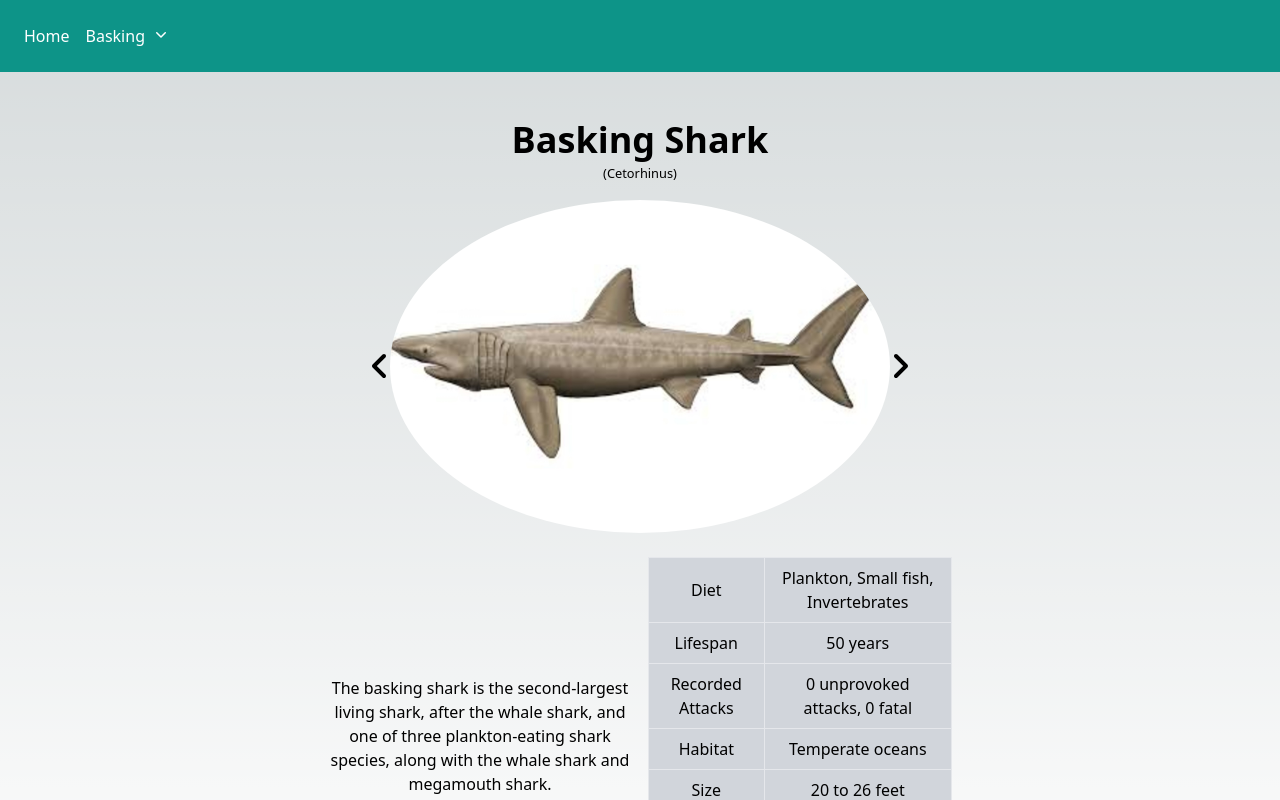
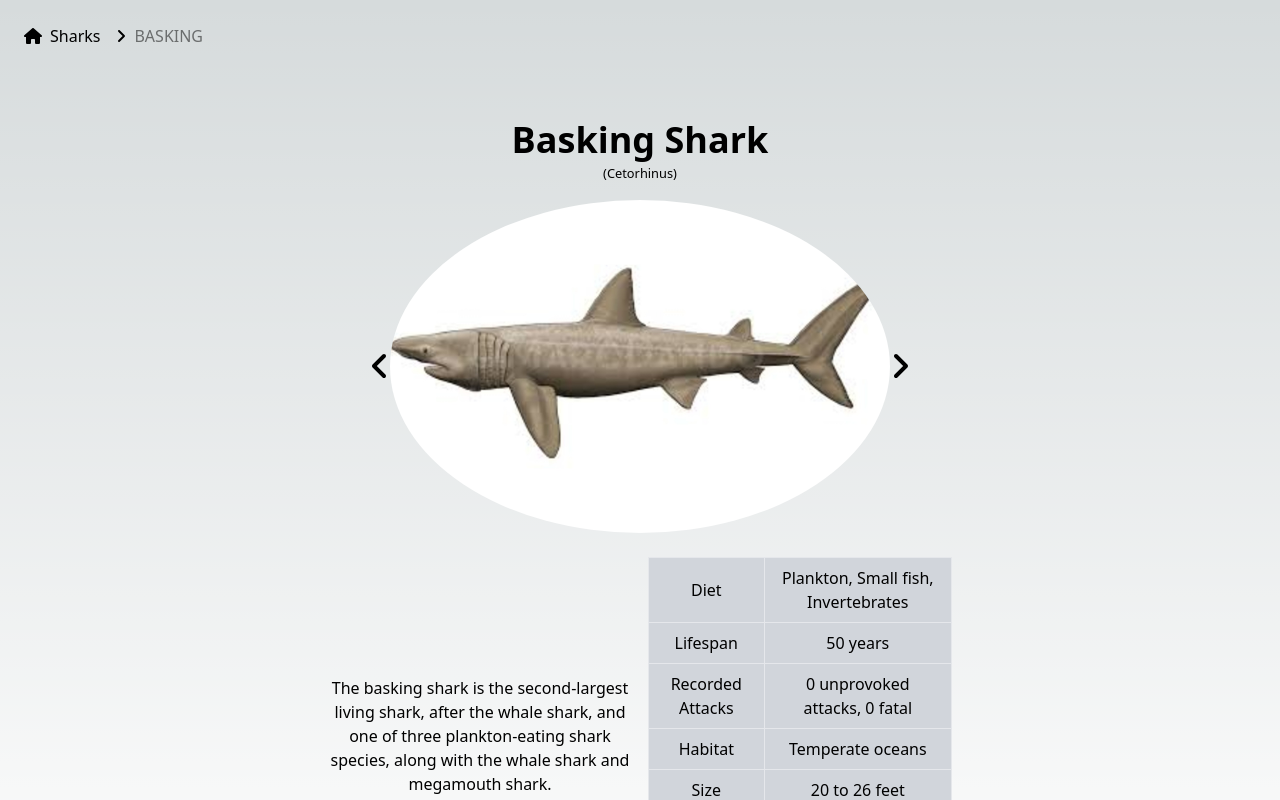
Before and after one commit to alindenberg/what_the_shark, a Next.js app: page /sharks/basking in a window 1280 px wide. Shown: the top 800 px of the page. Built offline with nearby package versions, Linux system fonts and the light colour scheme.

Commit message:
refactor navbar into breadcrumbs

```diff
--- /dev/null
+++ b/src/components/Layout.tsx
@@ -0,0 +1,10 @@
+import Navbar from "@/components/Navbar";
+
+export default function Layout({ children }: any) {
+    return (
+        <div className="flex flex-col min-h-screen">
+            <Navbar />
+            {children}
+        </div>
+    );
+};
--- a/src/components/Navbar.tsx
+++ b/src/components/Navbar.tsx
@@ -1,22 +1,49 @@
 import Link from 'next/link';
+import { useState } from 'react';
 import { useRouter } from 'next/router';
-import SharkSelect from '@/components/SharkSelect';
+// import SharkSelect from '@/components/SharkSelect';
+import { FontAwesomeIcon } from '@fortawesome/react-fontawesome';
+import { faHome } from '@fortawesome/free-solid-svg-icons';
+import { useEffect } from 'react';
+import { faAngleRight } from '@fortawesome/free-solid-svg-icons/faAngleRight';
 
 const Navbar = () => {
   const router = useRouter();
 
-  const handleSharkChange = (event: React.ChangeEvent<HTMLSelectElement>) => {
-    const sharkSlug = event.target.value;
-    router.push(`/sharks/${sharkSlug}`);
-  };
+  const [isHome, setIsHome] = useState(false);
+  const [isViewingShark, setIsViewingShark] = useState(false);
+  const [isViewingQuiz, setIsViewingQuiz] = useState(false);
 
+  useEffect(() => {
+    setIsHome(router.pathname === '/');
+    setIsViewingShark(router.pathname == '/sharks/[slug]');
+    setIsViewingQuiz(router.pathname.includes('/quiz'));
+  }, [router.pathname]);
 
   return (
-    <nav className="flex items-center flex-wrap bg-teal-600 p-6">
-      <Link className={`text-white pr-4 ${router.pathname === '/' ? 'opacity-50 cursor-default' : ''}`} href="/" onClick={(e) => router.pathname === '/' && e.preventDefault()}>Home</Link>
-      <div className="pr-4">
-        <SharkSelect />
-      </div>
+    <nav className="flex items-center flex-wrap p-6">
+      <Link className={`pr-4 ${isHome ? 'opacity-50 cursor-default' : 'hover:text-blue-600'}`} href="/" onClick={(e) => router.pathname === '/' && e.preventDefault()}>
+        <FontAwesomeIcon icon={faHome} className="pr-2" />
+        Sharks
+      </Link>
+      {!isHome && (
+        <>
+          <>
+            <FontAwesomeIcon icon={faAngleRight} className="pr-2" />
+            <Link className={`pr-4 ${isViewingShark ? 'opacity-50 cursor-default' : 'hover:text-blue-600'}`} href={`/sharks/${router.query.slug}`}>
+              {router.query.slug?.toString().toLocaleUpperCase()}
+            </Link>
+          </>
+          {isViewingQuiz && (
+            <>
+              <FontAwesomeIcon icon={faAngleRight} className="pr-2" />
+              <Link className="opacity-50 cursor-default" href="#">
+                Quiz
+              </Link>
+            </>
+          )}
+        </>
+      )}
     </nav >
   );
 };
--- a/src/pages/_app.tsx
+++ b/src/pages/_app.tsx
@@ -4,11 +4,6 @@ import Navbar from "@/components/Navbar";
 
 export default function App({ Component, pageProps }: AppProps) {
   return (
-    <>
-      <div style={{ position: 'sticky', top: 0, zIndex: 99 }}>
-        <Navbar />
-      </div>
-      <Component {...pageProps} />
-    </>
+    <Component {...pageProps} />
   );
 }
--- a/src/pages/index.tsx
+++ b/src/pages/index.tsx
@@ -3,6 +3,7 @@ import { Inter } from "next/font/google";
 import SharkTile from "@/components/SharkTile";
 import Sort from "@/components/Sort";
 import Sharks from "@/data/sharks.json";
+import Layout from "@/components/Layout";
 
 const inter = Inter({ subsets: ["latin"] });
 
@@ -31,8 +32,9 @@ export default function Home() {
   };
 
   return (
+    <Layout>
       <main
-      className={`flex min-h-screen flex-col items-center md:pt-12 pt-6 ${inter.className}`}
+        className={`flex flex-col items-center md:pt-12 ${inter.className}`}
       >
         <div className="flex flex-col justify-center items-center w-full border-5">
           <div className="text-center mx-auto">
@@ -49,5 +51,6 @@ export default function Home() {
           ))}
         </div>
       </main>
+    </Layout>
   );
 }
--- a/src/pages/sharks/[slug].tsx
+++ b/src/pages/sharks/[slug].tsx
@@ -3,6 +3,7 @@ import SharkDetailsTable from '@/components/SharkDetailsTable'
 import SharkCarousel from '@/components/SharkCarousel'
 import SharkData from '@/data/sharks.json'
 import SharkType from '@/types/SharkType';
+import Layout from '@/components/Layout';
 
 export async function getStaticPaths() {
   const paths = SharkData.map((shark) => ({
@@ -20,6 +21,7 @@ export default function Sharks({ shark }: { shark: SharkType }) {
   const router = useRouter()
 
   return (
+    <Layout>
       <div className="flex min-h-screen flex-col items-center pt-10">
         {shark && (
           <div className="text-center sm:w-3/4 lg:w-1/2 p-2">
@@ -41,5 +43,6 @@ export default function Sharks({ shark }: { shark: SharkType }) {
           </div>
         )}
       </div>
+    </Layout>
   )
 }
--- a/src/pages/sharks/[slug]/quiz.tsx
+++ b/src/pages/sharks/[slug]/quiz.tsx
@@ -1,9 +1,7 @@
 import { useEffect, useState } from "react";
 import { useRouter } from "next/router";
 
-import { FontAwesomeIcon } from '@fortawesome/react-fontawesome'
-import { faAngleLeft, faAngleRight } from '@fortawesome/free-solid-svg-icons'
-
+import Layout from "@/components/Layout";
 import QuestionCard from "@/components/QuestionCard";
 import Question from "@/types/Question";
 import QuizResults from "@/components/QuizResults";
@@ -99,6 +97,7 @@ export default function QuizPage() {
     }
 
     return (
+        <Layout>
             <div className="container min-h-screen flex flex-col mx-auto items-center p-4">
                 <h1 className="text-2xl font-bold mb-4">{slug} Shark Quiz</h1>
                 {score && <h3>Your score is {score} out of {questions.length}</h3>}
@@ -172,5 +171,6 @@ export default function QuizPage() {
                     )
                 }
             </div >
+        </Layout>
     );
 }
```
Lines whose indentation alone changed are shown as unchanged.
